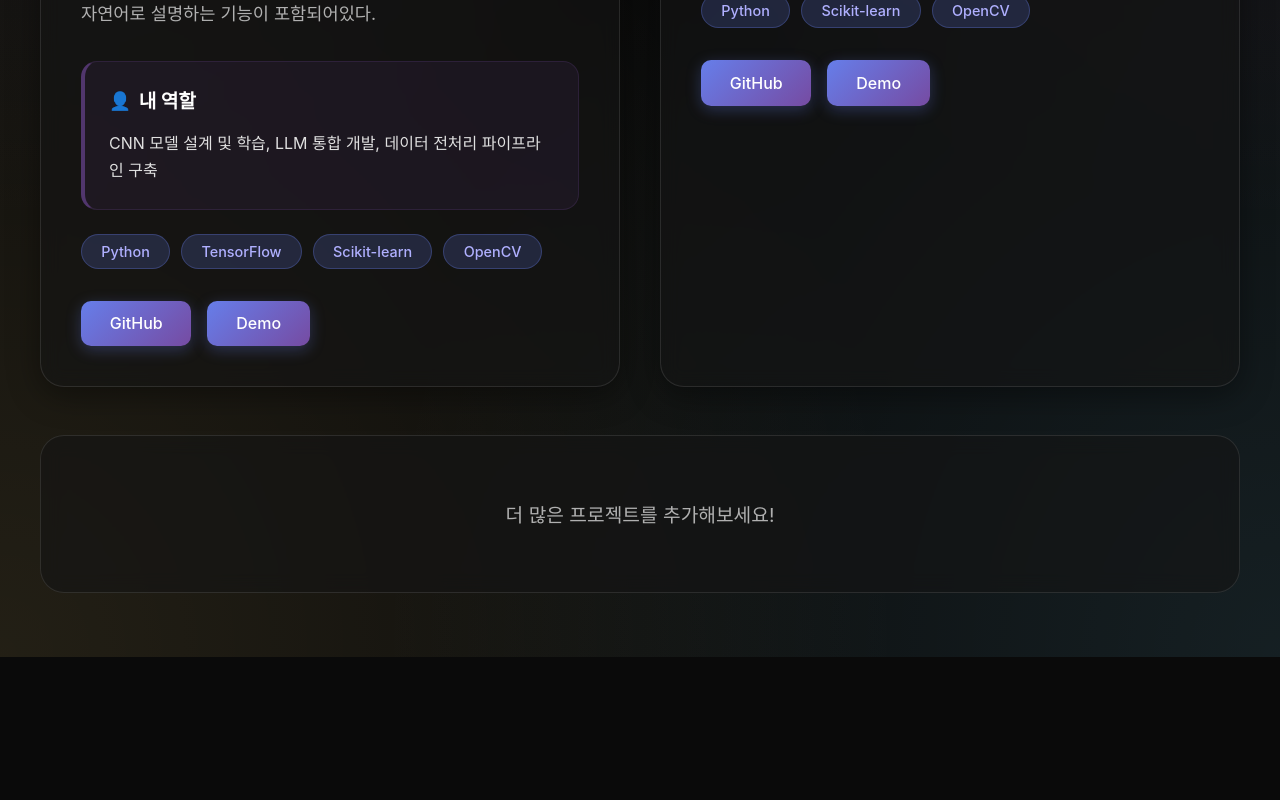
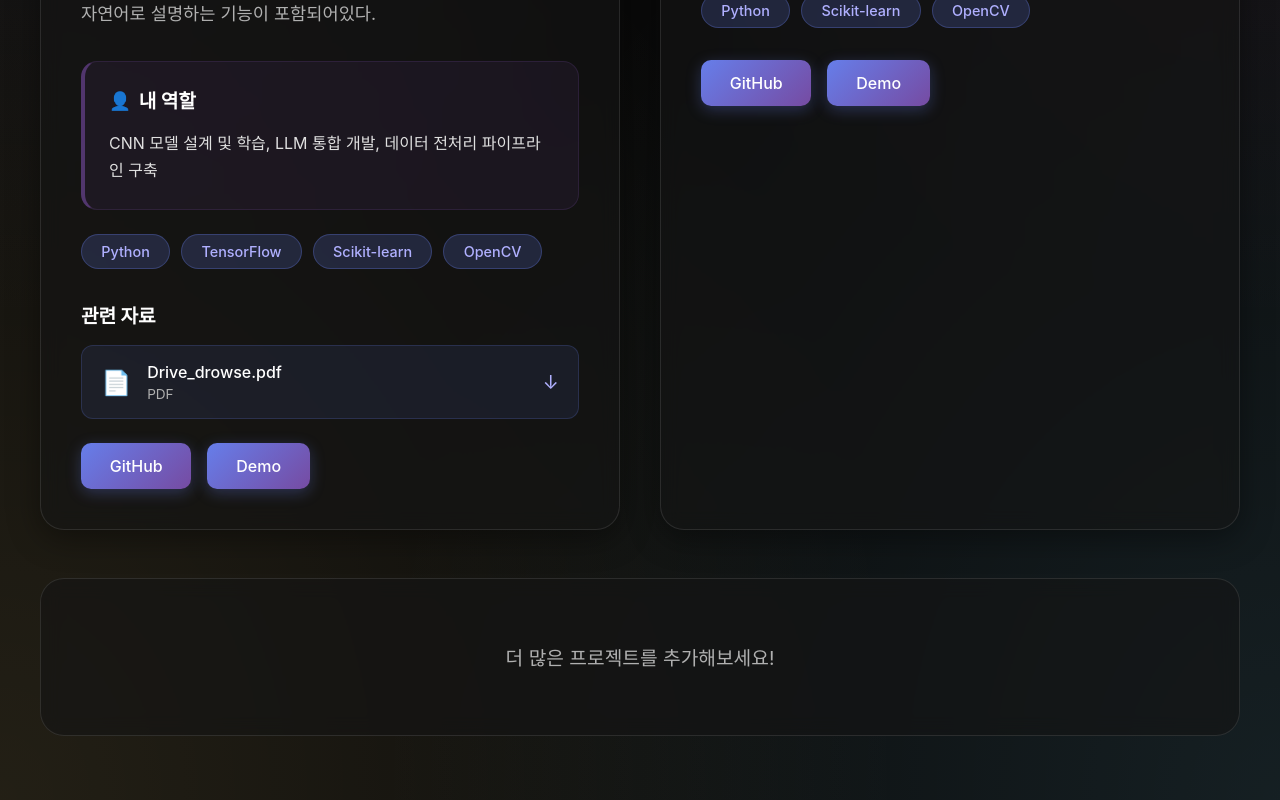
Before and after one commit to waguwagu796/waguwagu796.github.io, a React (Create React App) app: page /ai in a window 1280 px wide. Shown: the part 800-1600 px from the top of the page. Before the commit the page ends 1457 px from the top, so only its background shows below. Built offline with nearby package versions, Linux system fonts and the light colour scheme.

Commit message:
문서 추가

```diff
--- a/src/pages/AI.js
+++ b/src/pages/AI.js
@@ -16,7 +16,7 @@ function AI() {
       demo: '#',
       video: 'https://youtu.be/pDuAZA9cbt0?si=cz_CrSshxxci9Ac7', // YouTube URL 또는 비디오 파일 경로를 여기에 입력하세요 (예: 'https://www.youtube.com/watch?v=VIDEO_ID' 또는 '/videos/project1.mp4')
       images: [], // 이미지 URL 배열 (예: ['/images/project1-1.jpg', '/images/project1-2.jpg'])
-      documents: [], // 문서 배열 (예: [{ name: '프로젝트_발표자료.pdf', url: '/docs/presentation.pdf' }])
+      documents: [{ name: 'Drive_drowse.pdf', url: '/docs/Drive_drowse.pdf' }], // 문서 배열 (예: [{ name: '프로젝트_발표자료.pdf', url: '/docs/presentation.pdf' }])
       role: 'CNN 모델 설계 및 학습, LLM 통합 개발, 데이터 전처리 파이프라인 구축' // 내 역할 설명 (문자열 또는 배열)
     },
     {
--- a/src/pages/Fullstack.js
+++ b/src/pages/Fullstack.js
@@ -16,7 +16,7 @@ function Fullstack() {
       demo: '#',
       video: 'https://youtu.be/HhoATZ1Imtw?si=eFJ50t9xHMpegZ67', // YouTube URL 또는 비디오 파일 경로를 여기에 입력하세요 (예: 'https://www.youtube.com/watch?v=VIDEO_ID' 또는 '/videos/project1.mp4')
       images: [], // 이미지 URL 배열 (예: ['/images/project1-1.jpg', '/images/project1-2.jpg'])
-      documents: [], // 문서 배열 (예: [{ name: '프로젝트_발표자료.pdf', url: '/docs/presentation.pdf' }])
+      documents: [{ name: 'DaengTrip.pdf', url: '/docs/DaengTrip.pdf' }], // 문서 배열 (예: [{ name: '프로젝트_발표자료.pdf', url: '/docs/presentation.pdf' }])
       role: '반려동물 여행지 API 연동, 인기 여행지/검색어 표시, 메인 페이지 지도 UI 및 추천 카드 구성, 위시리스트 DB 연동' // 내 역할 설명 (문자열 또는 배열)
     },
     {
@@ -28,7 +28,7 @@ function Fullstack() {
       demo: '#',
       video: 'https://youtu.be/KXSIM-IT25Q?si=UtSfACzehavGbCBc', // YouTube URL 또는 비디오 파일 경로를 여기에 입력하세요
       images: [], // 이미지 URL 배열
-      documents: [], // 문서 배열
+      documents: [{ name: 'farm.pdf', url: '/docs/farm.pdf' }], // 문서 배열
       role: 'API 연동 및 그래프 제작, 인기 검색어 표시 및 검색결과 세부 설계, 관리자 페이지 대시보드/사용자관리/거래관리/문의관리/통계 페이지 제작' // 내 역할 설명
     }
   ];
```
Also changed, not shown: 3 other files (tests, documents, lock files or other folders).
